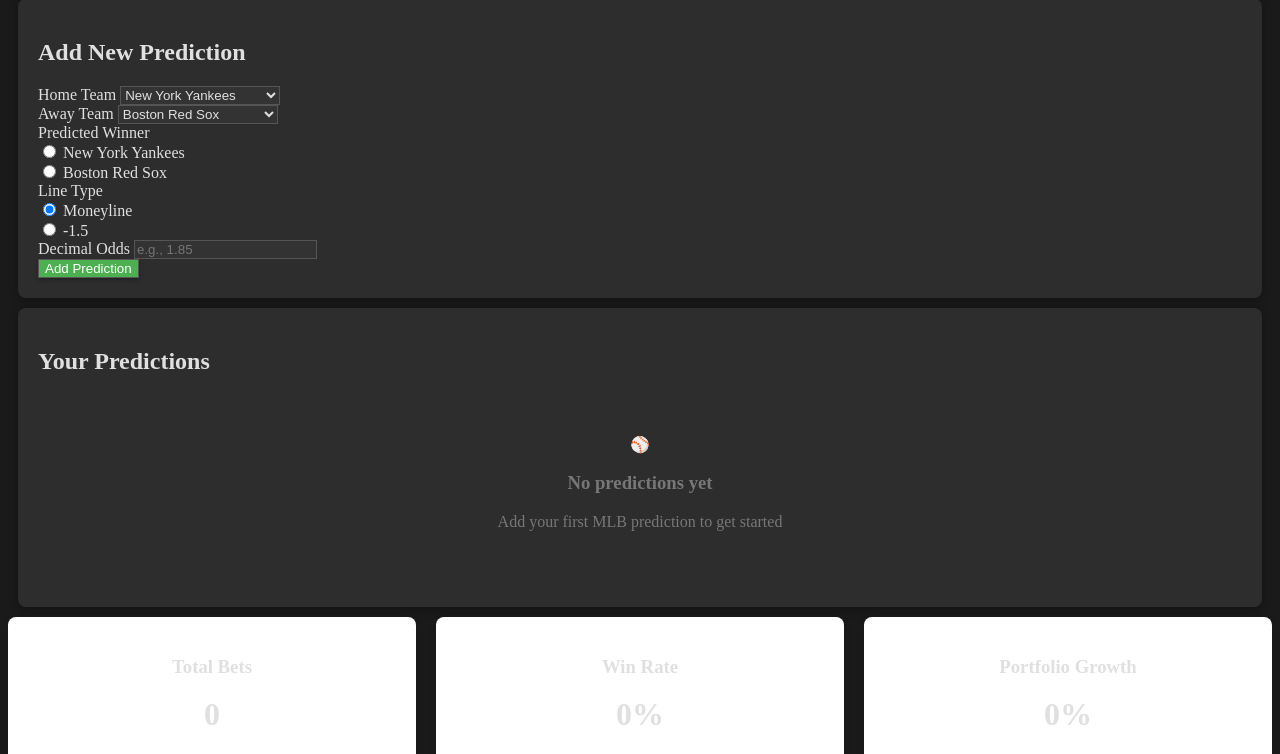
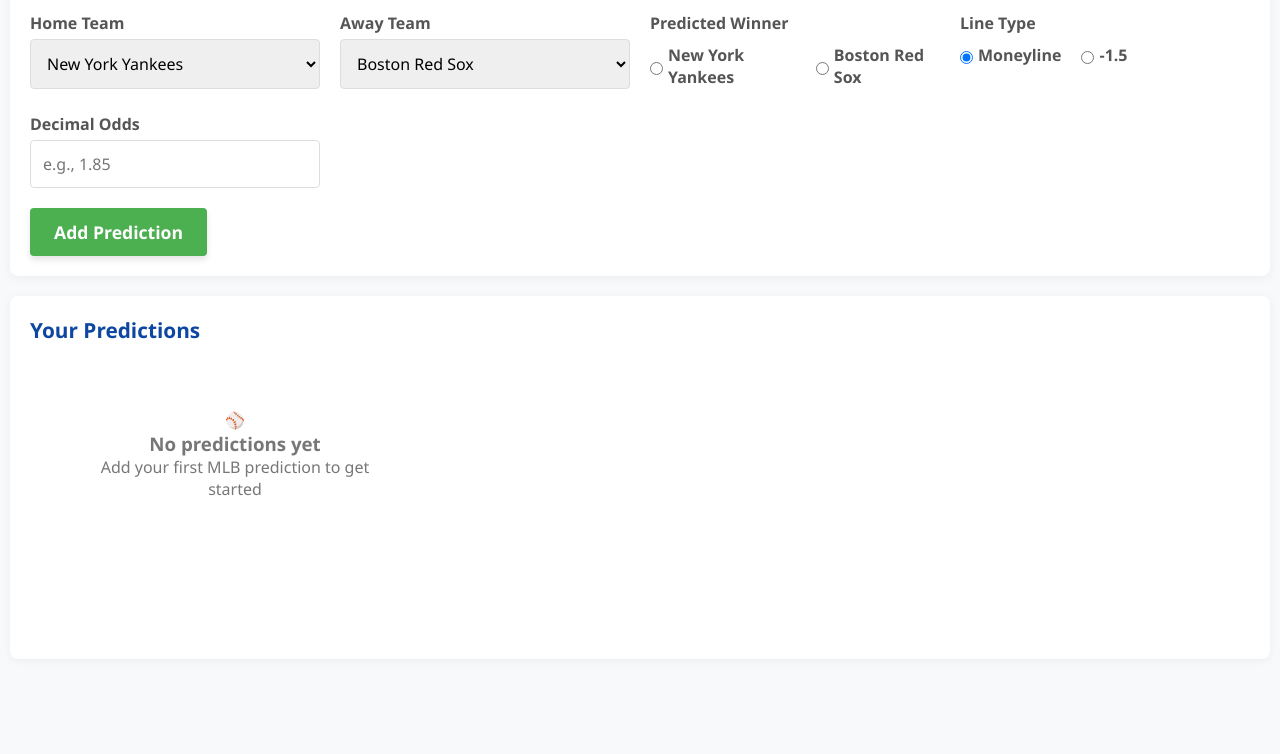
Before and after one commit to Soteria-Smart-Contracts/blinkerbuddy, a browser extension: page browser_app/secret/index.html in a window 1280 px wide. Shown: the part 130-884 px from the top of the page. After the commit the page ends 800 px from the top, so only its background shows below. Drawn offline with nearby package versions, Linux system fonts and the light colour scheme.

Commit message:
Aug 3, 2025, 7:16 PM

```diff
--- a/browser_app/secret/index.html
+++ b/browser_app/secret/index.html
@@ -6,53 +6,200 @@
     <title>MLB Prediction Tracker</title>
     <script src="https://cdn.jsdelivr.net/npm/chart.js"></script>
     <style>
-        /* Dark mode styles */
         :root {
-            --primary: #4285f4;
-            --primary-dark: #1a73e8;
+            --primary: #1a73e8;
+            --primary-dark: #0d47a1;
             --success: #4caf50;
             --danger: #f44336;
             --warning: #ff9800;
             --light: #f5f5f5;
             --dark: #333;
-            --gray: #4a4a4a;
-            --border: #555;
-            --background: #1a1a1a;
-            --card-bg: #2d2d2d;
-            --text: #e0e0e0;
-            --text-secondary: #b0b0b0;
+            --gray: #e0e0e0;
+            --border: #ddd;
+        }
+
+        * {
+            box-sizing: border-box;
+            margin: 0;
+            padding: 0;
+            font-family: 'Segoe UI', Tahoma, Geneva, Verdana, sans-serif;
         }
 
         body {
-            background-color: var(--background);
-            color: var(--text);
+            background-color: #f8f9fa;
+            color: #333;
             height: 100vh;
             overflow: hidden;
         }
 
+        .container {
+            display: flex;
+            flex-direction: column;
+            height: 100vh;
+        }
+
         header {
-            background: linear-gradient(135deg, var(--primary-dark), var(--primary));
+            background: linear-gradient(135deg, var(--primary), var(--primary-dark));
             color: white;
             padding: 15px 20px;
             display: flex;
             justify-content: space-between;
             align-items: center;
-            box-shadow: 0 2px 10px rgba(0,0,0,0.3);
+            box-shadow: 0 2px 10px rgba(0,0,0,0.1);
             z-index: 10;
+        }
+
+        h1 {
+            font-size: 1.8rem;
+            font-weight: 600;
+        }
+
+        .view-toggle {
+            display: flex;
+            gap: 10px;
+        }
+
+        button {
+            background-color: white;
+            color: var(--primary);
+            border: none;
+            padding: 8px 16px;
+            border-radius: 4px;
+            cursor: pointer;
+            font-weight: 600;
+            transition: all 0.2s ease;
+            box-shadow: 0 2px 4px rgba(0,0,0,0.1);
+        }
+
+        button:hover {
+            background-color: var(--light);
+            transform: translateY(-2px);
+            box-shadow: 0 4px 8px rgba(0,0,0,0.15);
+        }
+
+        button:active {
+            transform: translateY(0);
+        }
+
+        .dashboard-btn {
+            background-color: var(--warning);
+            color: white;
+        }
+
+        .dashboard-btn:hover {
+            background-color: #e68a00;
+        }
+
+        .main-view, .dashboard-view {
+            display: flex;
+            flex-direction: column;
+            height: calc(100vh - 70px);
+        }
+
+        .dashboard-view {
+            display: none;
+            padding: 20px;
         }
 
         .section {
             padding: 20px;
-            background-color: var(--card-bg);
-            box-shadow: 0 2px 10px rgba(0,0,0,0.3);
+            background-color: white;
+            box-shadow: 0 2px 10px rgba(0,0,0,0.05);
             border-radius: 8px;
             margin: 10px;
         }
 
+        .section-title {
+            font-size: 1.3rem;
+            margin-bottom: 15px;
+            color: var(--primary-dark);
+            display: flex;
+            align-items: center;
+            gap: 10px;
+        }
+
+        .section-title i {
+            font-size: 1.5rem;
+        }
+
+        .form-grid {
+            display: grid;
+            grid-template-columns: repeat(auto-fit, minmax(250px, 1fr));
+            gap: 20px;
+            margin-bottom: 20px;
+        }
+
+        .form-group {
+            display: flex;
+            flex-direction: column;
+        }
+
+        label {
+            font-weight: 600;
+            margin-bottom: 5px;
+            color: #555;
+        }
+
+        select, input {
+            padding: 12px;
+            border: 1px solid var(--border);
+            border-radius: 4px;
+            font-size: 1rem;
+        }
+
+        select:focus, input:focus {
+            outline: none;
+            border-color: var(--primary);
+            box-shadow: 0 0 0 2px rgba(26, 115, 232, 0.2);
+        }
+
+        .radio-group {
+            display: flex;
+            gap: 20px;
+            margin-top: 5px;
+        }
+
+        .radio-option {
+            display: flex;
+            align-items: center;
+            gap: 5px;
+        }
+
+        .submit-btn {
+            background-color: var(--success);
+            color: white;
+            padding: 12px 24px;
+            font-size: 1.1rem;
+            font-weight: 600;
+            border-radius: 4px;
+            cursor: pointer;
+            border: none;
+            transition: all 0.2s ease;
+            box-shadow: 0 4px 6px rgba(0,0,0,0.1);
+        }
+
+        .submit-btn:hover {
+            background-color: #3d8b40;
+            transform: translateY(-2px);
+            box-shadow: 0 6px 8px rgba(0,0,0,0.15);
+        }
+
+        .predictions-container {
+            overflow-y: auto;
+            flex: 1;
+            padding: 10px;
+        }
+
+        .predictions-grid {
+            display: grid;
+            grid-template-columns: repeat(auto-fill, minmax(300px, 1fr));
+            gap: 15px;
+        }
+
         .prediction-card {
-            background-color: var(--card-bg);
+            background-color: white;
             border-radius: 8px;
-            box-shadow: 0 2px 8px rgba(0,0,0,0.3);
+            box-shadow: 0 2px 8px rgba(0,0,0,0.1);
             padding: 15px;
             transition: all 0.3s ease;
             border-left: 4px solid var(--gray);
@@ -64,114 +211,60 @@
 
         .prediction-card.win {
             border-left-color: var(--success);
-            background-color: #1a3a1a;
+            background-color: #e8f5e9;
         }
 
         .prediction-card.loss {
             border-left-color: var(--danger);
-            background-color: #3a1a1a;
+            background-color: #ffebee;
         }
 
         .matchup {
-            color: var(--text);
+            font-size: 1.2rem;
+            font-weight: 600;
+            margin-bottom: 10px;
+            display: flex;
+            align-items: center;
+            gap: 10px;
         }
 
         .vs {
-            color: var(--text-secondary);
+            font-size: 0.9rem;
+            color: #777;
+            font-weight: normal;
+        }
+
+        .prediction-details {
+            display: grid;
+            grid-template-columns: 1fr 1fr;
+            gap: 10px;
+            margin-bottom: 15px;
+        }
+
+        .detail-item {
+            display: flex;
+            flex-direction: column;
         }
 
         .detail-label {
-            color: var(--text-secondary);
+            font-size: 0.85rem;
+            color: #777;
         }
 
         .detail-value {
-            color: var(--text);
+            font-weight: 600;
         }
 
-        .summary-card {
-            background-color: var(--card-bg);
-            border-radius: 8px;
-            padding: 20px;
-            box-shadow: 0 2px 10px rgba(0,0,0,0.3);
-            text-align: center;
-        }
-
-        .summary-value {
-            color: var(--text);
-        }
-
-        .positive {
-            color: var(--success);
-        }
-
-        .negative {
-            color: var(--danger);
-        }
-
-        .chart-container {
-            background-color: var(--card-bg);
-            border-radius: 8px;
-            padding: 20px;
-            box-shadow: 0 2px 10px rgba(0,0,0,0.3);
-        }
-
-        .no-predictions {
-            color: var(--text-secondary);
-        }
-
-        .no-predictions i {
-            color: var(--gray);
-        }
-
-        /* Form elements */
-        select, input {
-            background-color: #333;
-            color: var(--text);
-            border: 1px solid var(--border);
-        }
-
-        select:focus, input:focus {
-            outline: none;
-            border-color: var(--primary);
-            box-shadow: 0 0 0 2px rgba(66, 133, 244, 0.3);
-        }
-
-        /* Buttons */
-        button {
-            background-color: var(--card-bg);
-            color: var(--primary);
-            border: 1px solid var(--border);
-            box-shadow: 0 2px 4px rgba(0,0,0,0.3);
-        }
-
-        button:hover {
-            background-color: #3a3a3a;
-            transform: translateY(-2px);
-            box-shadow: 0 4px 8px rgba(0,0,0,0.4);
-        }
-
-        .dashboard-btn {
-            background-color: var(--warning);
-            color: var(--background);
-        }
-
-        .dashboard-btn:hover {
-            background-color: #ff8c00;
-        }
-
-        .submit-btn {
-            background-color: var(--success);
-            color: white;
-        }
-
-        .submit-btn:hover {
-            background-color: #3d8b40;
+        .result-actions {
+            display: flex;
+            gap: 10px;
+            margin-top: 10px;
         }
 
         .result-btn {
-            background-color: var(--card-bg);
-            color: var(--text);
-            border: 1px solid var(--border);
+            flex: 1;
+            padding: 8px;
+            font-weight: 600;
         }
 
         .win-btn {
@@ -191,7 +284,7 @@
 
         .disabled:hover {
             transform: none;
-            box-shadow: 0 2px 4px rgba(0,0,0,0.3);
+            box-shadow: 0 2px 4px rgba(0,0,0,0.1);
         }
 
         .dashboard-content {
```
